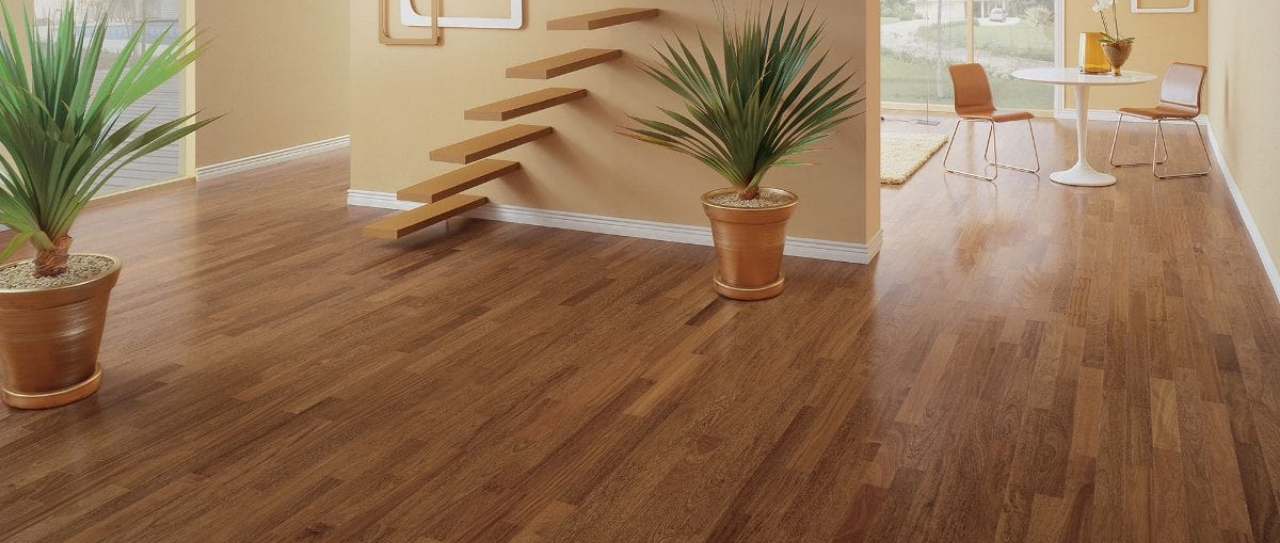
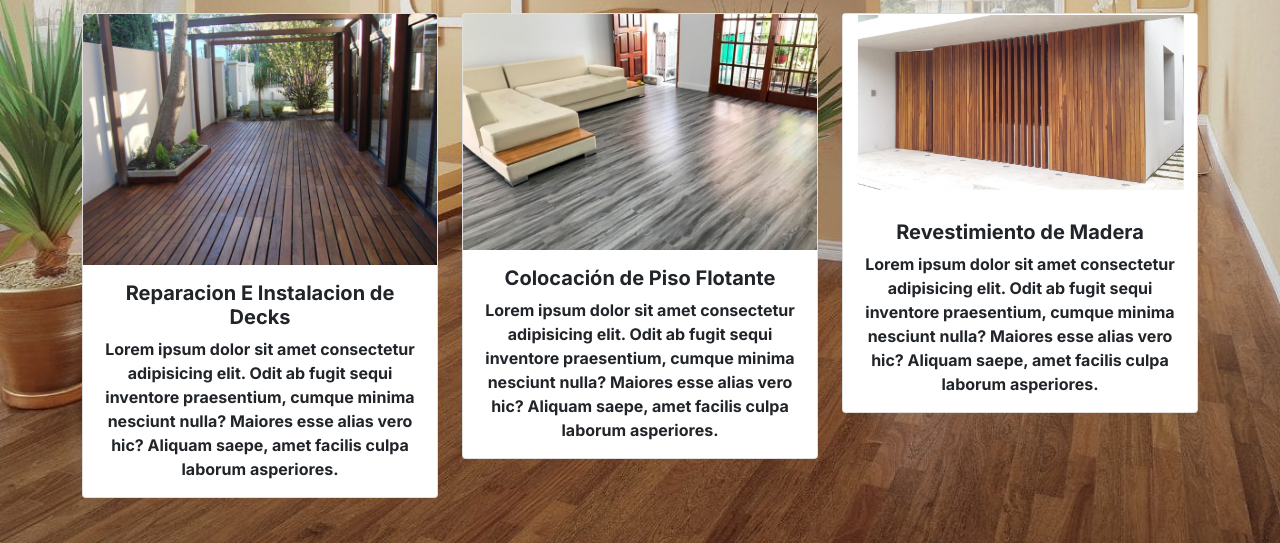
Before and after one commit to cabreraluis12/coder-cabrera-luis-alberto, a plain HTML site: page pages/servicios.html in a window 1280 px wide. Shown: the part 257-800 px from the top of the page. Drawn offline with nearby package versions, Linux system fonts and the light colour scheme.

Commit message:
actualizacion de pagina Servicios

```diff
--- a/css/styles.css
+++ b/css/styles.css
@@ -112,6 +112,11 @@ body:before{
     font-family: 'Inter', sans-serif;
 }
 
+.img{
+    width: 15rem;;
+    height: 15rem;
+}
+
 
 
 
--- a/pages/servicios.html
+++ b/pages/servicios.html
@@ -67,17 +67,45 @@
                         <h1 class="animate__animated animate__bounceInLeft bg-dark bg-body fuente h1 align-items-center">InWood | Todo en Madera</h1>
                     </div>
 
-                    <div class="col-xs-12 col-md-12 col-lg-12">
+                    <div class="col-xs-12 col-md-12 col-lg-612">
                     <br>
                     <br>
                         <h1 class="animate__animated animate__bounceInLeft bg-dark bg-body fuente text-center ">
                             Servicios
                         </h1>
-                        <section class="col-xs-12 col-md-12 col-lg-12">
-                            <h1>
 
-                            </h1>
-                        </section>
+                    </div>
+                    <div class="container animate__animated animate__bounceInLeft">
+                        <div class="row">
+                            <div class="col-12 col-md-6 col-lg-4 mt-2">
+                                <div class="card text-center">
+                                    <img src="../images/galeria/deck.jpg" alt="Deck de madera" class="card-img-top">
+                                    <div class="card-body">
+                                        <h5 class="card-title">Reparacion E Instalacion de Decks</h5>
+                                        <p class="card-text">Lorem ipsum dolor sit amet consectetur adipisicing elit. Odit ab fugit sequi inventore praesentium, cumque minima nesciunt nulla? Maiores esse alias vero hic? Aliquam saepe, amet facilis culpa laborum asperiores.</p>
+                                    </div>
+                                </div>
+                            </div>
+                            <div class="col-12 col-md-6 col-lg-4 mt-2">
+                                <div class="card text-center">
+                                    <img src="../images/galeria/piso-pvc.jpg" alt="piso de pvc" class="card-img-top">
+                                    <div class="card-body">
+                                        <h5 class="card-title">Colocación de Piso Flotante</h5>
+                                        <p class="card-text">Lorem ipsum dolor sit amet consectetur adipisicing elit. Odit ab fugit sequi inventore praesentium, cumque minima nesciunt nulla? Maiores esse alias vero hic? Aliquam saepe, amet facilis culpa laborum asperiores.</p>
+                                    </div>
+                                </div>
+                            </div>
+                            <div class="col-12 col-md-6 col-lg-4 mt-2">
+                                <div class="card text-center">
+                                    <img src="../images/galeria/revestimientos-exterior.jpg" alt="revestimiento exterior de madera" class="">
+                                    <div class="card-body">
+                                        <h5 class="card-title">Revestimiento de Madera</h5>
+                                        <p class="card-text">Lorem ipsum dolor sit amet consectetur adipisicing elit. Odit ab fugit sequi inventore praesentium, cumque minima nesciunt nulla? Maiores esse alias vero hic? Aliquam saepe, amet facilis culpa laborum asperiores.</p>
+                                    </div>
+                                </div>
+                            </div>
+                        </div>
+
                     </div>
 
                 </div>
```
Also changed, not shown: pages/contacto.html (+1 -1 lines), images/galeria/revestimientos-exterior.jpg (added).
